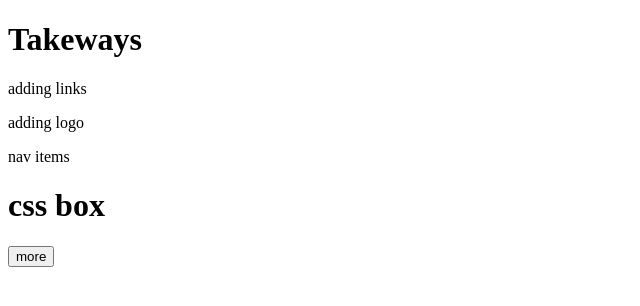
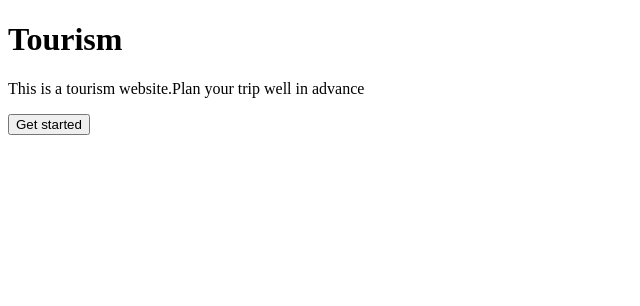
Before and after one commit to Akshitha2411/html-, a plain HTML site: page int.html in a window 1280 px wide. Shown: the whole page, without its empty margins (0-640 px from the left). Drawn offline with Linux system fonts and the light colour scheme.

Commit message:
Add files via upload

```diff
--- a/int.html
+++ b/int.html
@@ -1,5 +1,5 @@
 <!DOCTYPE html>
-<html>
+<html lang="en">
 <head>
     <link rel="stylesheet" href="stylesheet.css">
     <meta charset="UTF-8">
@@ -7,17 +7,13 @@
     <title>Document</title>
 </head>
 <body>
-    <div class="container">
-         <h1 class="heading">Takeways</h1>
-        <p class="para">adding links</p>
-        <p class="paragraph">adding logo</p>
-        <p class="paragraph"> nav items</p>
+    <div class="bg-container">
+        <div class="card">
+        <h1 class="heading">Tourism</h1>
+        <p class="paragraph">This is a tourism website.Plan your trip well in advance</p>
+        <button class="button">Get started</button>
+        </div>
     </div>
 
-    <div class="second-container">
-         <h1 class="h">css box</h1>
-         <button class="b">more</button>
-    </div>
 </body>
-
 </html>
```
